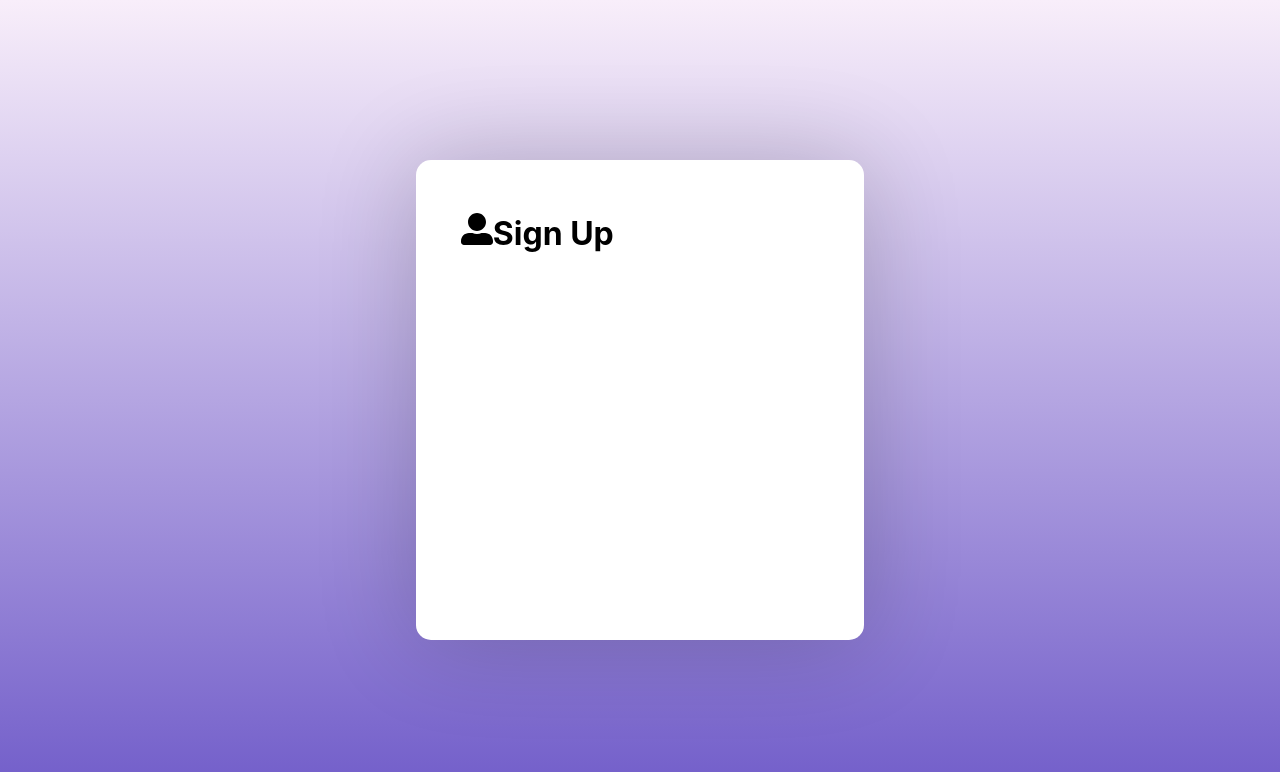
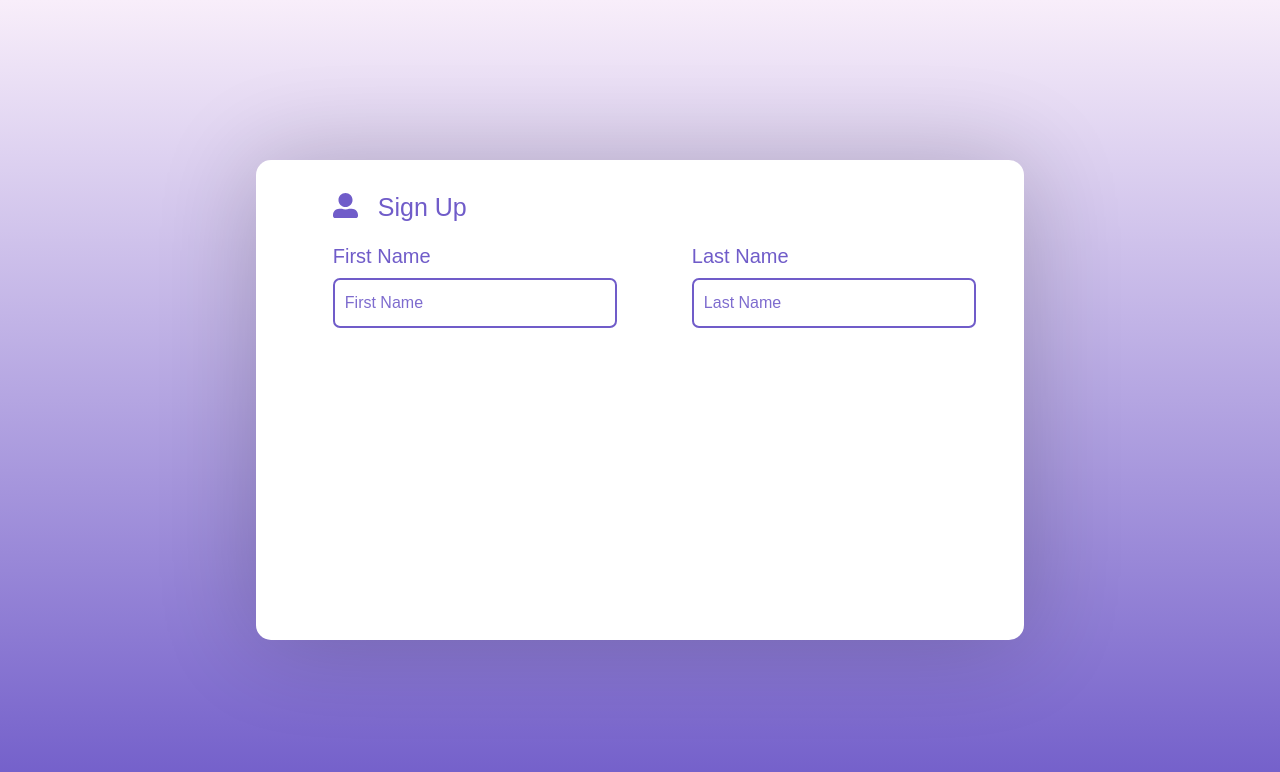
Before and after one commit to jatannoury/Auto-Annotation-Segmentation-Pipeline_front-end, a React (Create React App) app in the folder app/: page / in a window 1280 px wide. Shown: the top 772 px of the page. Built offline with nearby package versions, Linux system fonts and the light colour scheme.

Commit message:
ADD | Adding sign up inputs component

```diff
--- /dev/null
+++ b/app/src/components/SignUpHeader.jsx
@@ -0,0 +1,15 @@
+import React from 'react'
+import { FaUserAlt } from "react-icons/fa";
+
+const SignUpHeader = () => {
+  return (
+    <div className="sign_up_header">
+      <div className="sing_up_icon_container">
+        <FaUserAlt size={25} />
+      </div>
+      <div className="sign_up_text_label">Sign Up</div>
+    </div>
+  );
+}
+
+export default SignUpHeader
--- /dev/null
+++ b/app/src/components/SignUpInput.jsx
@@ -0,0 +1,75 @@
+import React from "react";
+import { FaEye, FaEyeSlash } from "react-icons/fa";
+
+import { useState } from "react";
+
+const SignUpInput = ({ placeholder, setFormData, formData, signIn }) => {
+  const [showPassword, setShowPassword] = useState(false);
+  let placeholder_id = placeholder.replace(" ", "");
+  placeholder_id =
+    placeholder_id.charAt(0).toLowerCase() + placeholder_id.slice(1);
+
+  const handleInputChange = (e) => {
+    setFormData((prevFormData) => ({
+      ...prevFormData,
+      [placeholder_id]: e.target.value.toString(),
+    }));
+  };
+  const handleTogglePassword = () => {
+    setShowPassword(!showPassword);
+  };
+
+  return (
+    <div className={`input_component ${signIn === true ? " sign_in" : ""}`}>
+      <label htmlFor={placeholder_id}>{placeholder}</label>
+      {placeholder === "Password" ? (
+        <div className="password_container">
+          <input
+            type={showPassword ? "text" : "password"}
+            placeholder={placeholder}
+            onChange={handleInputChange}
+            id={placeholder_id}
+            className="password_input"
+          />
+          <div onClick={handleTogglePassword} className="eye_icon">
+            {showPassword === true ? <FaEye /> : <FaEyeSlash />}
+          </div>
+        </div>
+      ) : placeholder === "Birthday" ? (
+        <input type="date" className="birthday" onChange={handleInputChange} />
+      ) : placeholder === "Gender" ? (
+        <div className="radio-container">
+          <input
+            type="radio"
+            id="male"
+            name="gender"
+            value="male"
+            onChange={handleInputChange}
+          />
+          <label htmlFor="male" className="gender_label">
+            Male
+          </label>
+          <input
+            type="radio"
+            id="female"
+            name="gender"
+            value="female"
+            onChange={handleInputChange}
+          />
+          <label htmlFor="female" className="gender_label">
+            Female
+          </label>
+        </div>
+      ) : (
+        <input
+          type="text"
+          placeholder={placeholder}
+          onChange={handleInputChange}
+          id={placeholder_id}
+        />
+      )}
+    </div>
+  );
+};
+
+export default SignUpInput;
--- a/app/src/screens/SignUp.jsx
+++ b/app/src/screens/SignUp.jsx
@@ -1,16 +1,48 @@
 import "../styles/signUp.css"
+import SignUpHeader from "../components/SignUpHeader";
+import SignUpInput from "../components/SignUpInput";
 
-import React from 'react'
-import { FaUserAlt } from "react-icons/fa";
-
+import React, { useState } from 'react'
+import { Link, useNavigate } from "react-router-dom";
 const SignUp = () => {
+  const [formData, setFormData] = useState({
+    firstName: "",
+    lastName: "",
+    birthday: "",
+    gender: "",
+    email: "",
+    password: "",
+  });
+  // const handleSubmit = (e) => {
+  //   e.preventDefault();
+  //   axiosInstance.register(formData).then((res) => {
+  //     if (res === 201) {
+  //       toast.success("User Registered");
+  //       setTimeout(() => {
+  //         navigate("/signIn");
+  //       }, 1000);
+  //     } else {
+  //       console.log("TOAST");
+  //       toast.error("Invalid Inputs");
+  //     }
+  //   });
+  // };
   return (
     <div className="signup_container">
-      <form  className="form_inputs">
-        <h1 className="sign_up">
-          <FaUserAlt className="sing_up_icon" />
-          <span className="sign_up_text">Sign Up</span>
-        </h1>
+      <form className="form_inputs">
+        <SignUpHeader />
+        <div className="row">
+          <SignUpInput
+            placeholder={"First Name"}
+            setFormData={setFormData}
+            formData={formData}
+          />
+          <SignUpInput
+            placeholder={"Last Name"}
+            setFormData={setFormData}
+            formData={formData}
+          />
+        </div>
       </form>
     </div>
   );
--- a/app/src/styles/signUp.css
+++ b/app/src/styles/signUp.css
@@ -1,3 +1,4 @@
+/* containers */
 .signup_container {
   width: 35%;
   height: 60%;
@@ -5,14 +6,71 @@
   background-color: white;
   box-shadow: 0 2px 100px rgba(0, 0, 0, 0.2);
 }
+.sing_up_icon_container {
+  color: #705cc9;
+}
+.row {
+  display: flex;
+  margin-top: 3%;
+  padding-left: 10%;
+  justify-content: space-between;
+  gap: 10%;
+  width: 85%;
+}
+
+/* labels */
+.sign_up_header {
+  margin: 0;
+  font-family: Outfit, sans-serif;
+  width: 100%;
+  height: 13%;
+  display: flex;
+  align-items: flex-end;
+  padding-left: 10%;
+  gap: 20px;
+
+}
+.sign_up_text_label {
+  color: #705cc9;
+  font-size: 25px;
+}
+
+
+/* inputs */
 .form_inputs {
   display: flex;
   flex-direction: column;
   align-items: flex-start;
-  padding-left: 10%;
-  padding-top: 7%;
+  height: 100%;
+}
+.input_component {
+  width: 50%;
+}
+.signup_container input {
+  height: 30px;
+  border-radius: 7px;
+  border: 2px solid #705cc9;
 }
 
+input {
+  padding: 8px;
+  outline: none;
+  color: #705cc9;
+  font-size: 16px;
+  width: 90%;
+}
+input::placeholder {
+  padding-left: 2px;
+  color: #705cc9;
+  opacity: 0.9;
+  font-size: 16px;
+}
+input:focus {
+  border-color: #ccc;
+}
+.input_component {
+  width: 50%;
+}
 .signup_container label {
   display: block;
   margin-bottom: 10px;
@@ -20,9 +78,18 @@
   font-size: 20px;
   color: #705cc9;
 }
-
-.signup_container input {
-  height: 30px;
-  border-radius: 7px;
-  border: 2px solid #705cc9;
+@media (max-width: 800px) {
+  .signup_container {
+    width: 80%;
+  }
 }
+@media (min-width: 800px) and (max-width: 1000px) {
+  .signup_container {
+    width: 70%;
+  }
+}
+@media (min-width: 1000px) and (max-width: 1400px) {
+  .signup_container {
+    width: 60%;
+  }
+}
--- a/package.json
+++ b/package.json
@@ -1,5 +1,7 @@
 {
   "dependencies": {
-    "react-icons": "^4.10.1"
+    "react-icons": "^4.10.1",
+    "react-router-dom": "^6.14.2",
+    "react-toastify": "^9.1.3"
   }
 }
```
Also changed, not shown: 2 other files (tests, documents, lock files or other folders).
